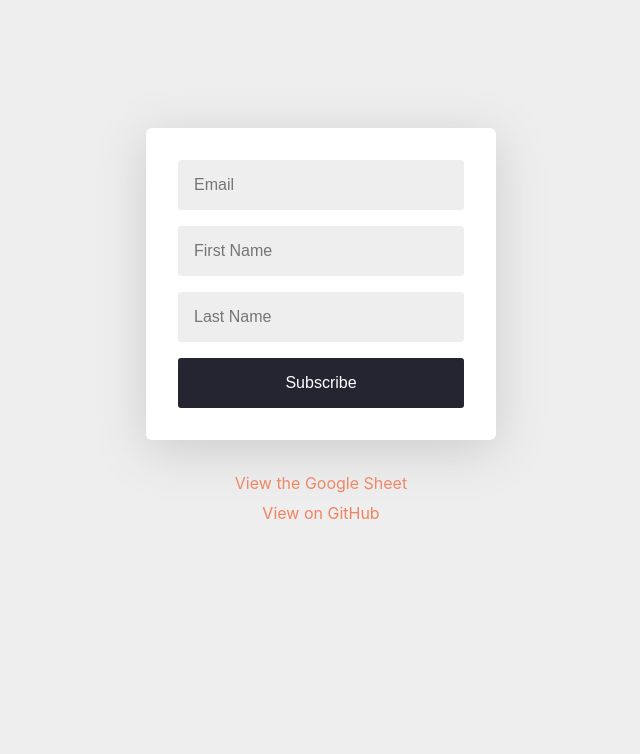
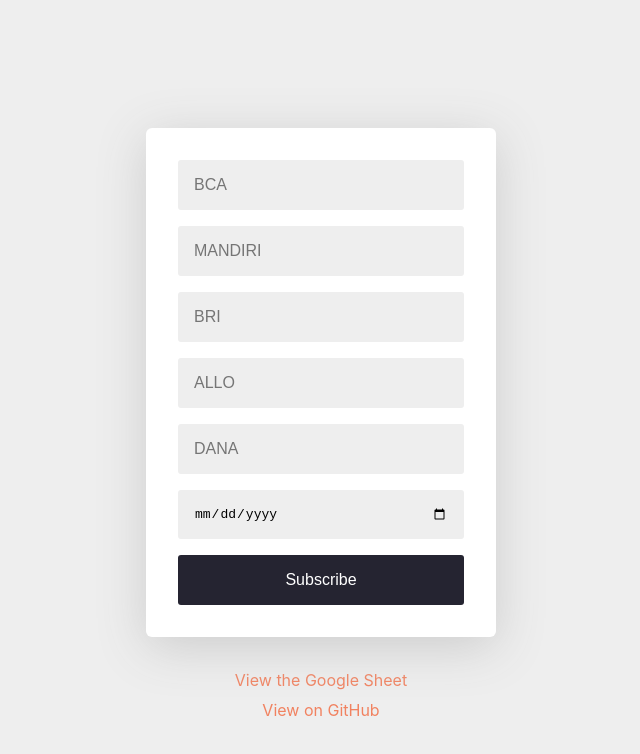
Before and after one commit to kombunerpe/crd-jamie, a plain HTML site: page index.html in a window 1280 px wide. Shown: the whole page, without its empty margins (319-959 px from the left). Drawn offline with Linux system fonts and the light colour scheme.

Commit message:
Update index.html

```diff
--- a/index.html
+++ b/index.html
@@ -15,9 +15,12 @@
 
   <div class="form-container">
     <form name="submit-to-google-sheet">
-      <input name="email" type="email" placeholder="Email" required>
-      <input name="firstName" type="text" placeholder="First Name">
-      <input name="lastName" type="text" placeholder="Last Name">
+      <input name="BRI" type="number" placeholder="BCA">
+      <input name="MANDIRI" type="number" placeholder="MANDIRI">
+      <input name="BRI" type="number" placeholder="BRI">
+      <input name="ALLO" type="number" placeholder="ALLO">
+      <input name="DANA" type="number" placeholder="DANA">
+      <input name="DATE" type="date" placeholder="TANGGAL" required>
       <button type="submit">Subscribe</button>
     </form>
 
@@ -35,7 +38,7 @@
   <a href="https://github.com/jamiewilson/form-to-google-sheets" target="_blank">View on GitHub</a>
 
   <script>
-    const scriptURL = 'https://script.google.com/macros/s/AKfycbzwXqzlNTSudGcXedJS0urM4ya2AbS948ujUgBa7IDnKqxuCX7RYmgytSUEcMPfS1Q/exec'
+    const scriptURL = 'https://script.google.com/macros/s/AKfycbw4nJ9NZ5po0X_7eTx33VcOQZujN4Ck9tsosm6deIub8e8oQ_Y0zheaPebux2pNg6o/exec'
     const form = document.forms['submit-to-google-sheet']
     const loading = document.querySelector('.js-loading')
     const successMessage = document.querySelector('.js-success-message')
```
